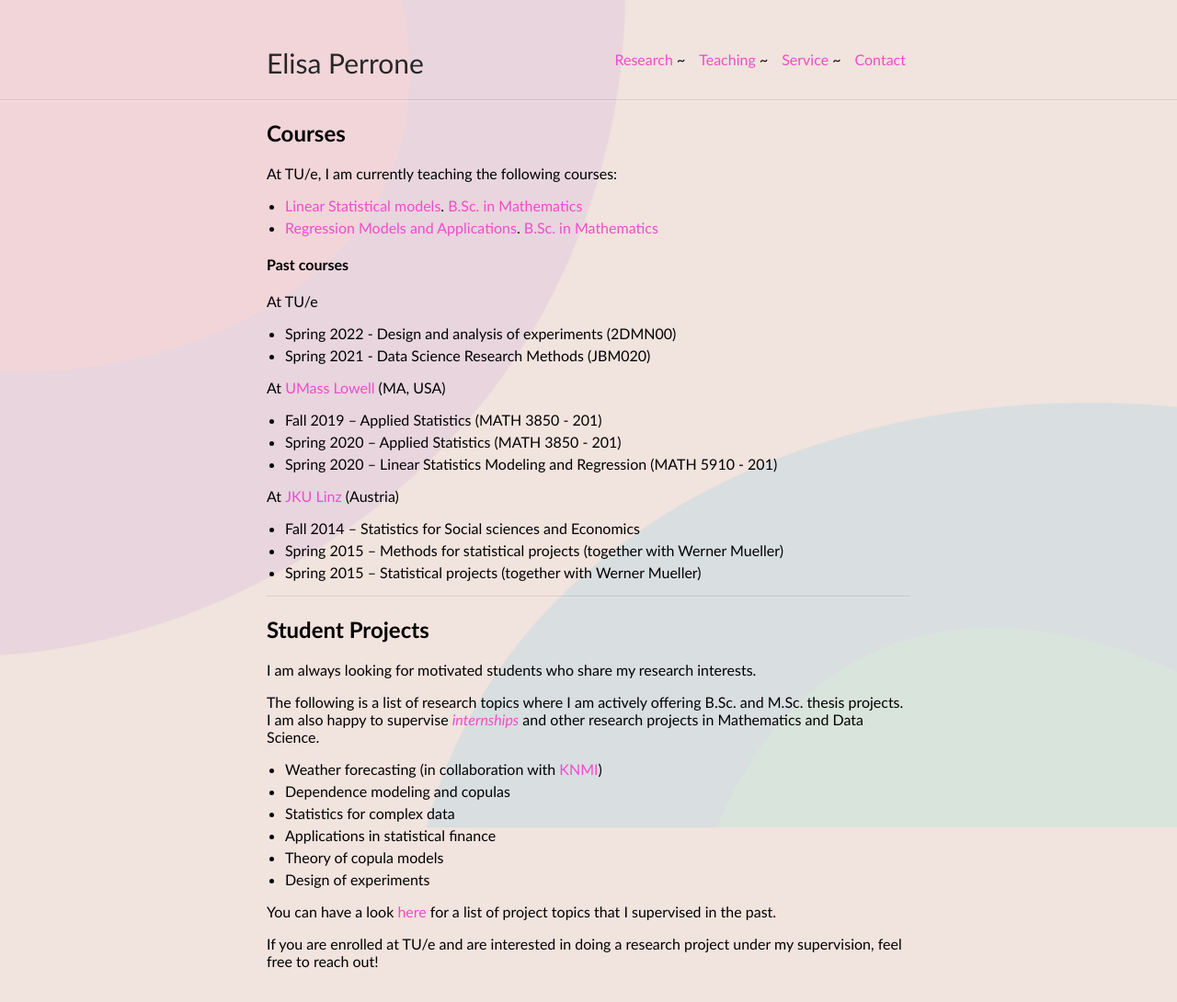
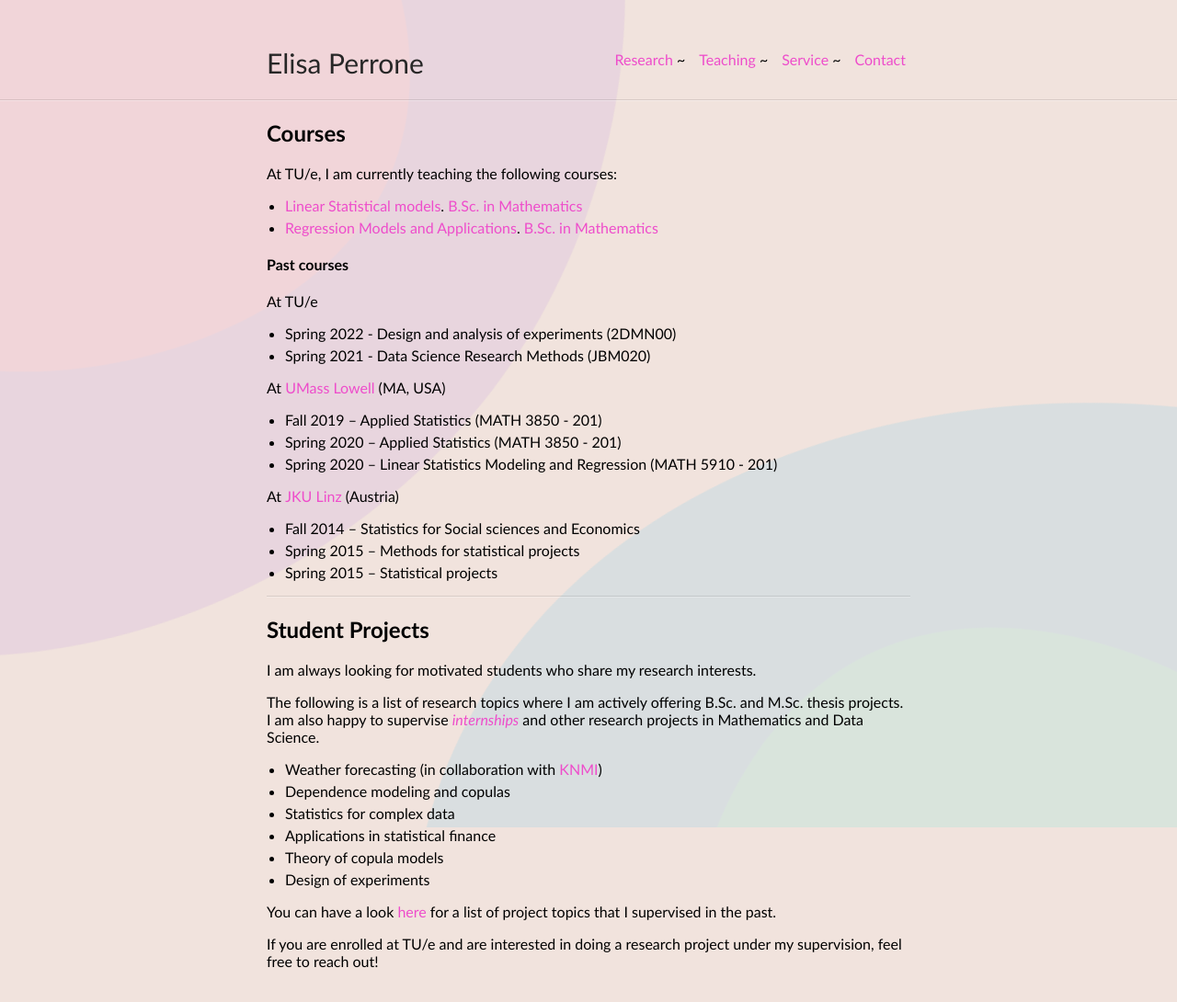
Before and after one commit to elisaperrone/elisaperrone.github.io, a Jekyll site: the page built from teaching.md, in a window 1280 px wide. Shown: the whole page at 92% size. Built offline with Jekyll 4.4.1, drawn with Linux system fonts in a browser that asks for light colours; our own code applies the rules of GitHub Pages for plain Markdown files.

Commit message:
Update teaching.md

```diff
--- a/teaching.md
+++ b/teaching.md
@@ -25,8 +25,8 @@ At [UMass Lowell](https://www.uml.edu/sciences/mathematics/) (MA, USA)
 At [JKU Linz](https://www.jku.at/en/institute-of-applied-statistics/) (Austria)
 
 * Fall 2014	-- Statistics for Social sciences and Economics
-* Spring 2015 -- Methods for statistical projects (together with Werner Mueller)
-* Spring 2015 -- Statistical projects (together with Werner Mueller)
+* Spring 2015 -- Methods for statistical projects
+* Spring 2015 -- Statistical projects
 
 
 ---
```
